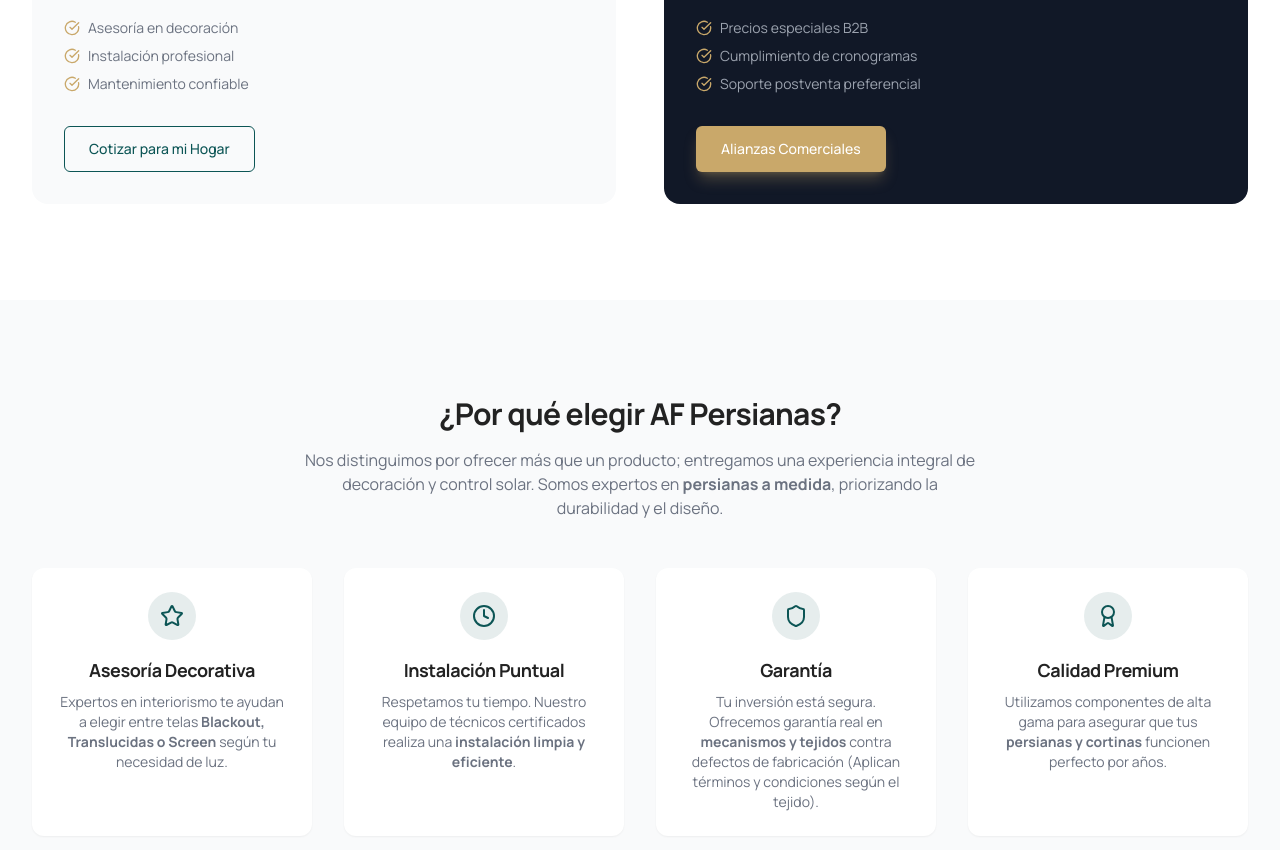
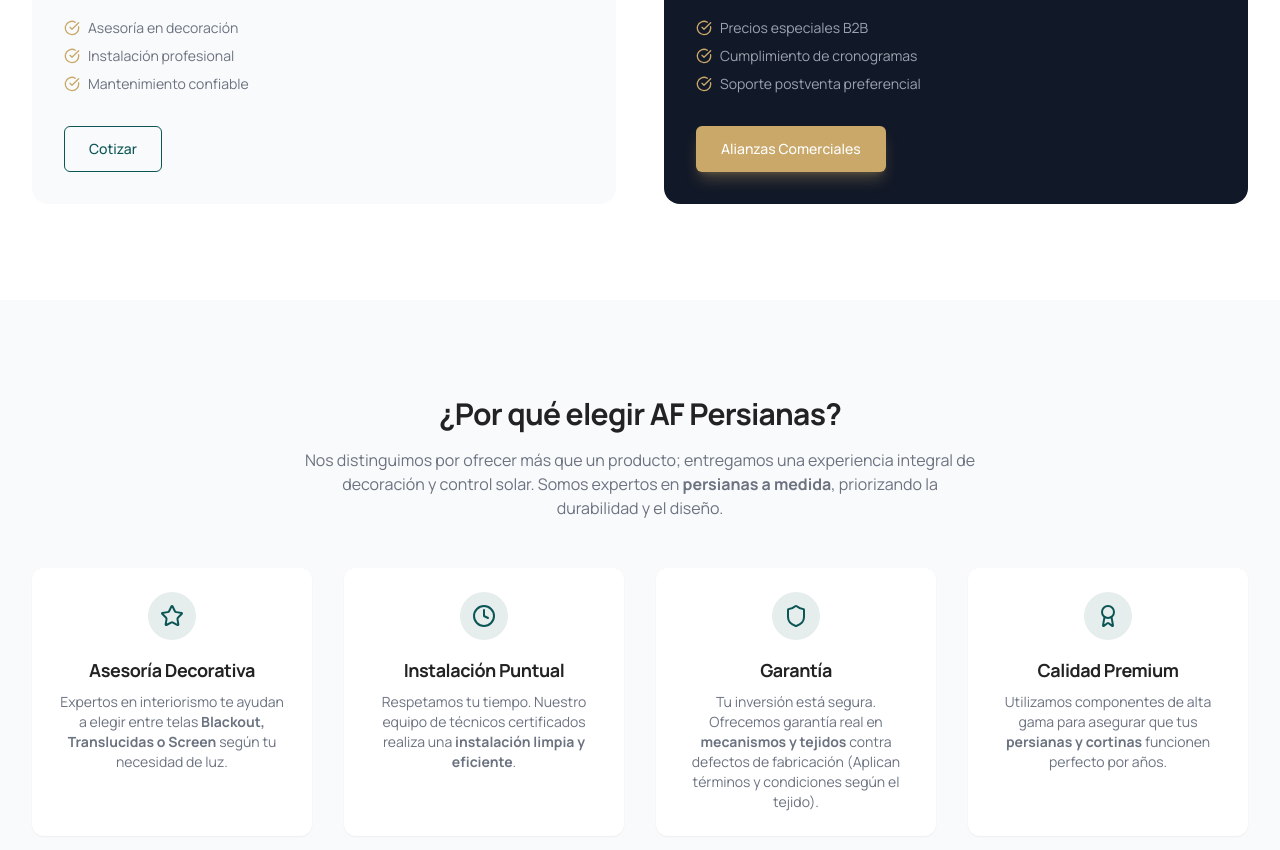
Before and after one commit to afpersianasweb-dev/af-persianas, a React (Vite) app: page / in a window 1280 px wide. Shown: the part 1220-2070 px from the top of the page. Built offline with nearby package versions, Linux system fonts and the light colour scheme.

Commit message:
style: simplificar botones de Cotizar y mejorar visualización de imágenes con carrusel premium y flechas persistentes

```diff
--- a/src/components/Navbar.jsx
+++ b/src/components/Navbar.jsx
@@ -113,7 +113,7 @@
                         </Link>
                     ))}
                     <Button variant="secondary" className="w-full justify-center" to="/contacto">
-                        Cotizar Ahora
+                        Cotizar
                     </Button>
                 </div>
             )}
--- a/src/components/ProductCarousel.jsx
+++ b/src/components/ProductCarousel.jsx
@@ -18,19 +18,21 @@
     return (
         <div className="relative group overflow-hidden rounded-2xl aspect-[4/3] bg-neutral-100">
             <AnimatePresence mode="wait">
+                <div className="w-full h-full overflow-hidden group/image relative">
                     <motion.img
                         key={currentIndex}
                         src={images[currentIndex]}
                         alt={`${productName} - Vista ${currentIndex + 1}`}
-                    initial={{ opacity: 0, x: 20 }}
-                    animate={{ opacity: 1, x: 0 }}
-                    exit={{ opacity: 0, x: -20 }}
-                    transition={{ duration: 0.3 }}
-                    className="w-full h-full object-cover"
+                        initial={{ opacity: 0, scale: 1.1 }}
+                        animate={{ opacity: 1, scale: 1 }}
+                        exit={{ opacity: 0, scale: 1 }}
+                        transition={{ duration: 0.6, ease: [0.4, 0, 0.2, 1] }}
+                        className="w-full h-full object-cover transition-transform duration-1000 md:group-hover/image:scale-110 cursor-zoom-in"
                         onError={(e) => {
                             e.target.src = 'https://images.unsplash.com/photo-1513694203232-719a280e022f?auto=format&fit=crop&q=80'; // Fallback
                         }}
                     />
+                </div>
             </AnimatePresence>
 
             {/* Navigation Arrows */}
@@ -38,14 +40,14 @@
                 <>
                     <button
                         onClick={prevSlide}
-                        className="absolute left-4 top-1/2 -translate-y-1/2 bg-white/80 hover:bg-white text-neutral-900 p-2 rounded-full shadow-lg transition-all opacity-0 group-hover:opacity-100"
+                        className="absolute left-4 top-1/2 -translate-y-1/2 bg-white/40 hover:bg-white/80 backdrop-blur-md text-neutral-900 p-3 rounded-full shadow-lg transition-all z-20 flex items-center justify-center border border-white/20"
                         aria-label="Previous image"
                     >
                         <ChevronLeft className="w-6 h-6" />
                     </button>
                     <button
                         onClick={nextSlide}
-                        className="absolute right-4 top-1/2 -translate-y-1/2 bg-white/80 hover:bg-white text-neutral-900 p-2 rounded-full shadow-lg transition-all opacity-0 group-hover:opacity-100"
+                        className="absolute right-4 top-1/2 -translate-y-1/2 bg-white/40 hover:bg-white/80 backdrop-blur-md text-neutral-900 p-3 rounded-full shadow-lg transition-all z-20 flex items-center justify-center border border-white/20"
                         aria-label="Next image"
                     >
                         <ChevronRight className="w-6 h-6" />
--- a/src/pages/CategoryDetail.jsx
+++ b/src/pages/CategoryDetail.jsx
@@ -69,7 +69,7 @@
                         </div>
                         <div className="mt-10">
                             <Button to="/contacto" variant="primary" className="w-full md:w-auto text-lg px-10 py-4 shadow-xl shadow-primary/20">
-                                Cotizar Mi {data.name} Personalizada
+                                Cotizar
                             </Button>
                         </div>
                     </div>
--- a/src/pages/Home.jsx
+++ b/src/pages/Home.jsx
@@ -95,7 +95,7 @@
                             <li className="flex items-center"><CheckCircle className="w-4 h-4 mr-2 text-secondary" /> Instalación profesional</li>
                             <li className="flex items-center"><CheckCircle className="w-4 h-4 mr-2 text-secondary" /> Mantenimiento confiable</li>
                         </ul>
-                        <Button to="/contacto" variant="outline" className="w-full sm:w-auto">Cotizar para mi Hogar</Button>
+                        <Button to="/contacto" variant="outline" className="w-full sm:w-auto">Cotizar</Button>
                     </div>
 
                     {/* Empresas */}
```
Lines whose indentation alone changed are shown as unchanged.
